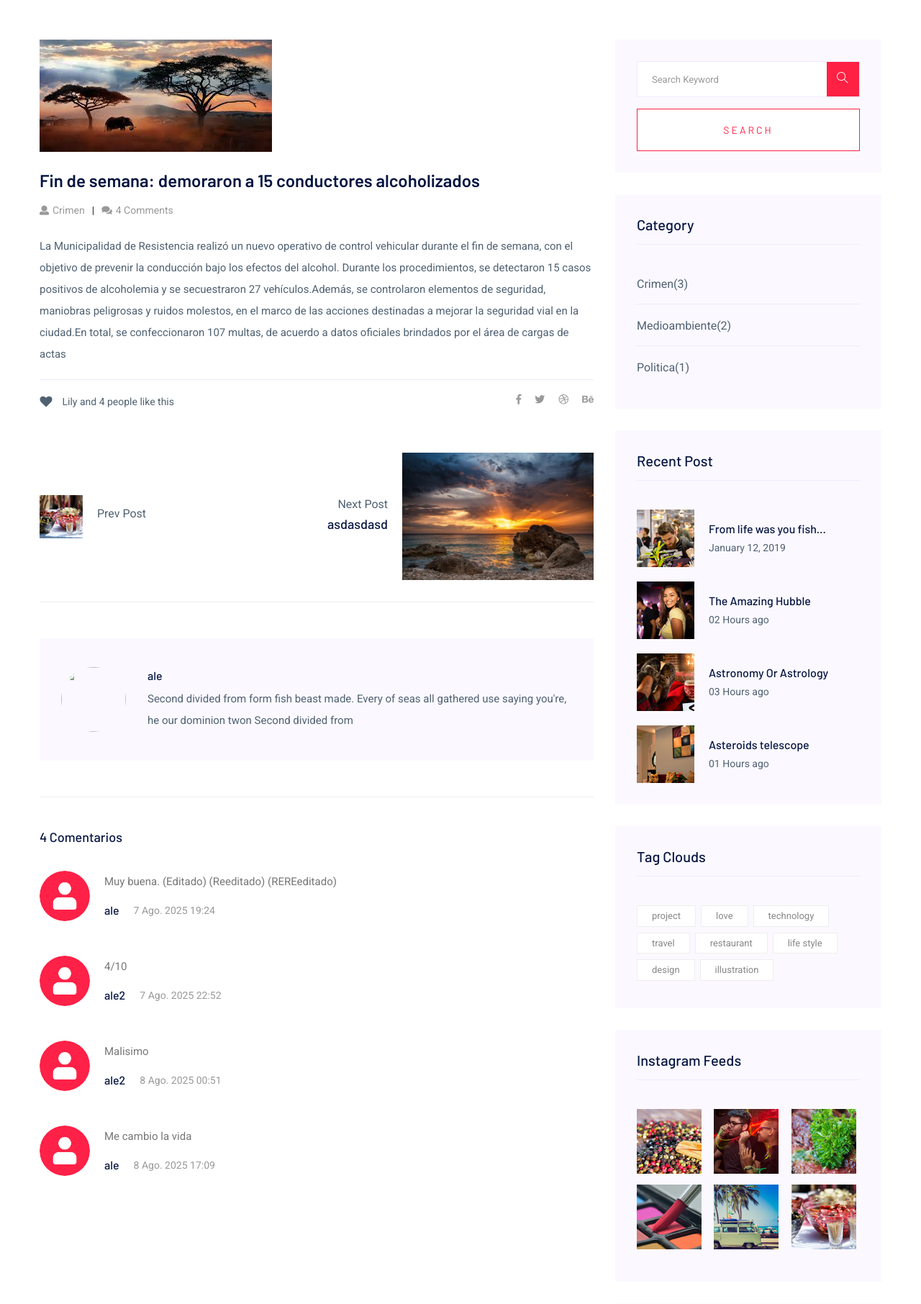
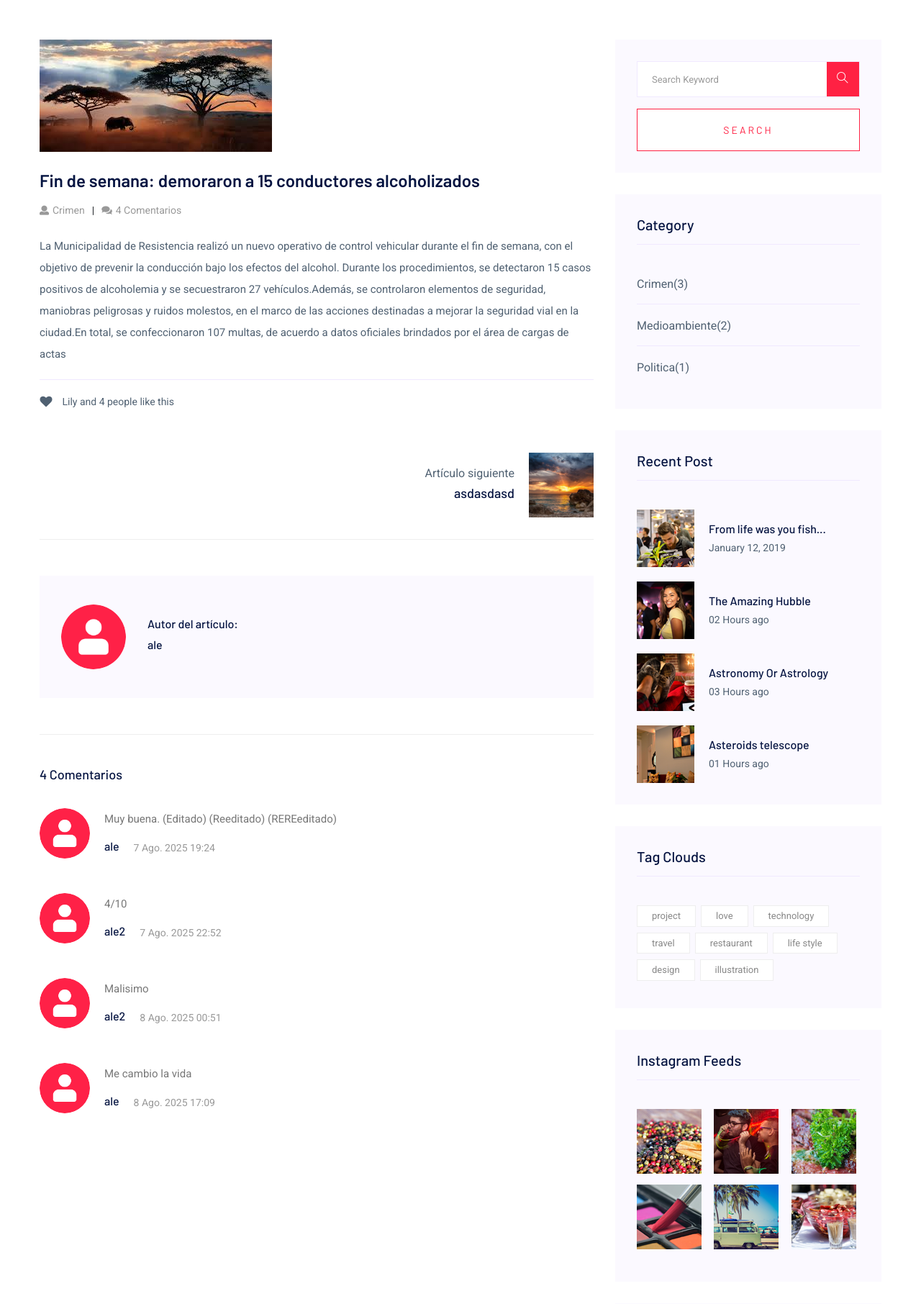
Before and after one commit to AlejandroTorres0/Proyecto-Final-INFO-2025, a Django app: page /Articulos/Detalle/1 in a window 1280 px wide. Shown: the part 375-2187 px from the top of the page at 72% size. Run offline with Django 5.2, Linux system fonts and the light colour scheme; data comes from the database, SQL or seed files in the repository; some libraries are stand-ins or nearby versions.

Commit message:
Mejora en el estilo de las imagenes

```diff
--- /dev/null
+++ b/blog/static/css/imagenes.css
@@ -0,0 +1,7 @@
+.img-ajustada {
+    width: 90px;
+    height: 90px;
+    object-fit: cover;
+    object-position: center;
+    display: block;
+}
--- a/blog/templates/Articulos/Detalles_Blog.html
+++ b/blog/templates/Articulos/Detalles_Blog.html
@@ -16,7 +16,7 @@
                      </h2>
                      <ul class="blog-info-link mt-3 mb-4">
                         <li><a href="#"><i class="fa fa-user"></i>{{articulo.categoria}}</a></li>
-                        <li><a href="#"><i class="fa fa-comments"></i>{{articulo.misComentarios.count}} Comments</a></li>
+                        <li><a href="#comentarios"><i class="fa fa-comments"></i>{{articulo.misComentarios.count}} Comentarios</a></li>
                      </ul>
                      <p class="excert">
                         {{articulo.contenido}}
@@ -30,21 +30,14 @@
                      <div class="col-sm-4 text-center my-2 my-sm-0">
                         <!-- <p class="comment-count"><span class="align-middle"><i class="fa fa-comment"></i></span> 06 Comments</p> -->
                      </div>
-                     <ul class="social-icons">
-                        <li><a href="#"><i class="fab fa-facebook-f"></i></a></li>
-                        <li><a href="#"><i class="fab fa-twitter"></i></a></li>
-                        <li><a href="#"><i class="fab fa-dribbble"></i></a></li>
-                        <li><a href="#"><i class="fab fa-behance"></i></a></li>
-                     </ul>
                   </div>
                   <div class="navigation-area">
                      <div class="row">
-                        <div
-                           class="col-lg-6 col-md-6 col-12 nav-left flex-row d-flex justify-content-start align-items-center">
+                        <div class="col-lg-6 col-md-6 col-12 nav-left flex-row d-flex justify-content-start align-items-center">
                            {% if articulo_anterior %}
                               <div class="thumb">
                                  <a href="{% url 'articulos:path_articulo_detalle' articulo_anterior.id %}">
-                                 <img class="img-fluid" src="{{ articulo_anterior.imagen.url }}" alt="">
+                                    <img class="img-fluid img-ajustada" src="{{ articulo_anterior.imagen.url }}" alt="">
                                  </a>
                               </div>
                               <div class="arrow">
@@ -53,25 +46,8 @@
                                  </a>
                               </div>
                               <div class="detials">
-                              <p>Prev Post</p>
+                                 <p>Artículo anterior</p>
                                     <a href="{% url 'articulos:path_articulo_detalle' articulo_anterior.id %}">
-                                    <h4>{{articulo_anterior.titulo}}</h4>
-                                 </a>
-                           </div>   <!-- Default si no hay anterior -->
-                           {% else %}
-                              <div class="thumb">
-                                 <a href="#">
-                                    <img class="img-fluid" src="{% static 'img/post/preview.png' %}" alt="">
-                                 </a>
-                              </div>
-                              <div class="arrow">
-                                 <a href="#">
-                                    <span class="lnr text-white ti-arrow-left"></span>
-                                 </a>
-                              </div>
-                              <div class="detials">
-                                 <p>Prev Post</p>
-                                    <a href="#">
                                        <h4>{{articulo_anterior.titulo}}</h4>
                                     </a>
                               </div>
@@ -81,7 +57,7 @@
                            class="col-lg-6 col-md-6 col-12 nav-right flex-row d-flex justify-content-end align-items-center">
                            {% if articulo_siguiente %}
                               <div class="detials">
-                              <p>Next Post</p>
+                                 <p>Artículo siguiente</p>
                                  <a href="{% url 'articulos:path_articulo_detalle' articulo_siguiente.id %}">
                                     <h4>{{articulo_siguiente.titulo}}</h4>
                                  </a>
@@ -93,23 +69,7 @@
                               </div>
                               <div class="thumb">
                                  <a href="{% url 'articulos:path_articulo_detalle' articulo_siguiente.id %}">
-                                 <img class="img-fluid" src="{{ articulo_siguiente.imagen.url }}" alt="">
-                              </a>
-                           </div>
-                           {% else %} <!--Default si no hay siguiente-->
-                              <div class="detials">
-                                 <p>Next Post</p>
-                                 <a href="#" class="disabled">
-                                 </a>
-                              </div>
-                              <div class="arrow">
-                                 <a href="#">
-                                    <span class="lnr text-white ti-arrow-right"></span>
-                                 </a>
-                              </div>
-                              <div class="thumb">
-                                 <a href="#">
-                                    <img class="img-fluid" src="{% static 'img/post/preview.png' %}" alt="">
+                                    <img class="img-fluid img-ajustada" src="{{ articulo_siguiente.imagen.url }}" alt="">
                                  </a>
                               </div>
                            {% endif %}
@@ -119,17 +79,16 @@
                </div>
                <div class="blog-author">
                   <div class="media align-items-center">
-                     <img src="{{ articulo.usuario.avatar.url }}" alt="">
+                     <img src="{{ articulo.usuario.perfil.avatar.url }}" alt="">
                      <div class="media-body">
+                        <h4>Autor del artículo: </h4>
                         <a href="#">
                            <h4>{{articulo.usuario}}</h4>
                         </a>
-                        <p>Second divided from form fish beast made. Every of seas all gathered use saying you're, he
-                           our dominion twon Second divided from</p>
                      </div>
                   </div>
                </div>
-               <div class="comments-area">
+               <div id="comentarios" class="comments-area">
                   <h4>{{comentarios.count}} Comentarios</h4>
                   {% if user.is_authenticated %}
                      <div class="comment-form">
@@ -161,8 +120,8 @@
                               </p>
                               <div class="d-flex justify-content-between">
                                  <div class="d-flex align-items-center justify-content-between">
-                                    <h5>
-                                       <a href="#">{{c.usuario}}</a>
+                                    <h5 style="margin-bottom: 5px;">
+                                       {{c.usuario}}
                                     </h5>
                                     <p class="date">{{c.creado}}</p>
                                  </div>
--- a/blog/templates/base.html
+++ b/blog/templates/base.html
@@ -26,6 +26,7 @@
     <link rel="stylesheet" href="{% static 'css/style.css' %}">
     <link rel="stylesheet" href="{% static 'css/responsive.css' %}">
     <link rel="stylesheet" href="{% static 'css/likes.css' %}">
+    <link rel="stylesheet" href="{% static 'css/imagenes.css' %}">
 
 <body>
 <!-- Preloader Start -->
```
Lines whose indentation alone changed are shown as unchanged.
